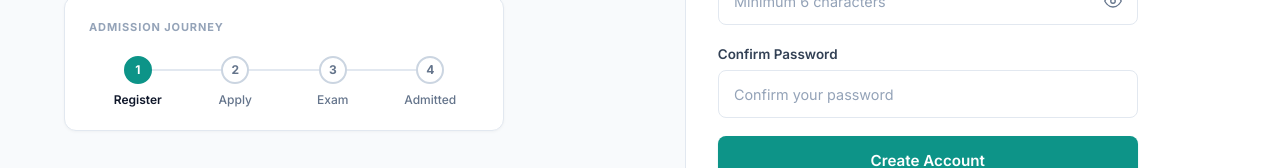
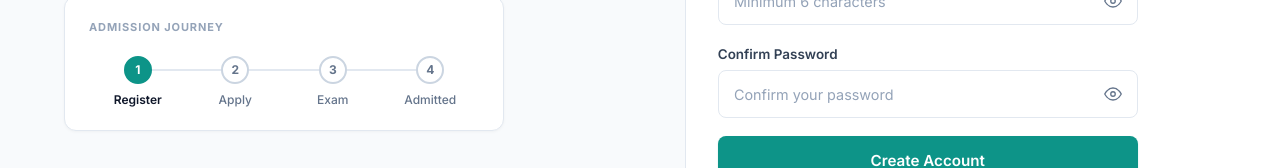
Before and after one commit to RiyaRahees/School_Management, a Next.js app in the folder frontend/: page /register in a window 1280 px wide. Shown: the part 450-618 px from the top of the page. Built offline with nearby package versions, Linux system fonts and the light colour scheme; no server answers.

Commit message:
docs: update README with professional architecture and API guide; feat: enhance registration form validation

```diff
--- a/frontend/app/register/page.jsx
+++ b/frontend/app/register/page.jsx
@@ -14,26 +14,41 @@
     confirmPassword: ''
   });
   const [showPassword, setShowPassword] = useState(false);
+  const [showConfirmPassword, setShowConfirmPassword] = useState(false);
   const [errors, setErrors] = useState({});
   const [loading, setLoading] = useState(false);
   const [serverError, setServerError] = useState('');
 
   const validate = () => {
     const errs = {};
-    if (!formData.name.trim()) errs.name = 'Full name is required.';
-    if (!formData.email.trim()) {
+    const trimmedName = formData.name.trim();
+    const trimmedEmail = formData.email.trim();
+    const emailRegex = /^[a-zA-Z0-9._%+-]+@[a-zA-Z0-9.-]+\.[a-zA-Z]{2,}$/;
+
+    if (!trimmedName) {
+      errs.name = 'Full name is required.';
+    } else if (trimmedName.length < 2) {
+      errs.name = 'Full name must be at least 2 characters.';
+    }
+
+    if (!trimmedEmail) {
       errs.email = 'Email address is required.';
-    } else if (!/\S+@\S+\.\S+/.test(formData.email)) {
+    } else if (!emailRegex.test(trimmedEmail)) {
       errs.email = 'Please enter a valid email address.';
     }
+
     if (!formData.password) {
       errs.password = 'Password is required.';
     } else if (formData.password.length < 6) {
       errs.password = 'Password must be at least 6 characters.';
     }
-    if (formData.password !== formData.confirmPassword) {
+
+    if (!formData.confirmPassword) {
+      errs.confirmPassword = 'Please confirm your password.';
+    } else if (formData.password !== formData.confirmPassword) {
       errs.confirmPassword = 'Passwords do not match.';
     }
+
     setErrors(errs);
     return Object.keys(errs).length === 0;
   };
@@ -43,6 +58,11 @@
     setFormData((prev) => ({ ...prev, [name]: value }));
     if (errors[name]) {
       setErrors((prev) => ({ ...prev, [name]: '' }));
+    }
+    if (name === 'password' && errors.confirmPassword && formData.confirmPassword) {
+      if (value === formData.confirmPassword) {
+        setErrors((prev) => ({ ...prev, confirmPassword: '' }));
+      }
     }
   };
 
@@ -54,13 +74,13 @@
     setLoading(true);
     try {
       await register({
-        name: formData.name,
-        email: formData.email,
+        name: formData.name.trim(),
+        email: formData.email.trim().toLowerCase(),
         password: formData.password,
         role: 'parent'
       });
     } catch (err) {
-      setServerError(err.message || 'Unable to complete registration.');
+      setServerError(err.message || 'Unable to complete registration. Please try again.');
     } finally {
       setLoading(false);
     }
@@ -571,18 +591,39 @@
               <label className="form-label" htmlFor="confirmPassword">
                 Confirm Password
               </label>
+              <div className="input-wrapper">
                 <input
                   id="confirmPassword"
                   name="confirmPassword"
-                type="password"
+                  type={showConfirmPassword ? 'text' : 'password'}
                   className={`form-input ${errors.confirmPassword ? 'has-error' : ''}`}
                   placeholder="Confirm your password"
                   value={formData.confirmPassword}
                   onChange={handleChange}
                   disabled={loading}
                   autoComplete="new-password"
+                  style={{ paddingRight: '44px' }}
                   required
                 />
+                <button
+                  type="button"
+                  className="password-toggle-btn"
+                  onClick={() => setShowConfirmPassword(!showConfirmPassword)}
+                  aria-label={showConfirmPassword ? 'Hide confirm password' : 'Show confirm password'}
+                >
+                  {showConfirmPassword ? (
+                    <svg width="18" height="18" viewBox="0 0 24 24" fill="none" stroke="currentColor" strokeWidth="1.75" strokeLinecap="round" strokeLinejoin="round">
+                      <path d="M17.94 17.94A10.07 10.07 0 0 1 12 20c-7 0-11-8-11-8a18.45 18.45 0 0 1 5.06-5.94M9.9 4.24A9.12 9.12 0 0 1 12 4c7 0 11 8 11 8a18.5 18.5 0 0 1-2.16 3.19m-6.72-1.07a3 3 0 1 1-4.24-4.24" />
+                      <line x1="1" y1="1" x2="23" y2="23" />
+                    </svg>
+                  ) : (
+                    <svg width="18" height="18" viewBox="0 0 24 24" fill="none" stroke="currentColor" strokeWidth="1.75" strokeLinecap="round" strokeLinejoin="round">
+                      <path d="M1 12s4-8 11-8 11 8 11 8-4 8-11 8-11-8-11-8z" />
+                      <circle cx="12" cy="12" r="3" />
+                    </svg>
+                  )}
+                </button>
+              </div>
               {errors.confirmPassword && <div className="field-error">{errors.confirmPassword}</div>}
             </div>
 
```
Also changed, not shown: 1 other file (tests, documents, lock files or other folders). Lines whose indentation alone changed are shown as unchanged.
